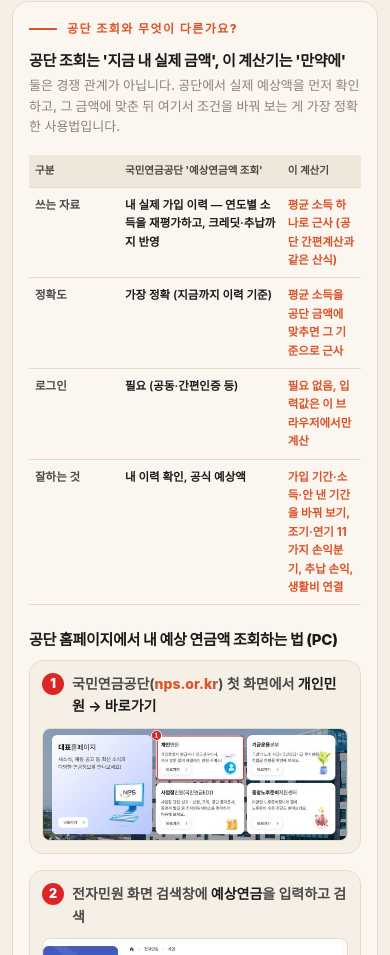
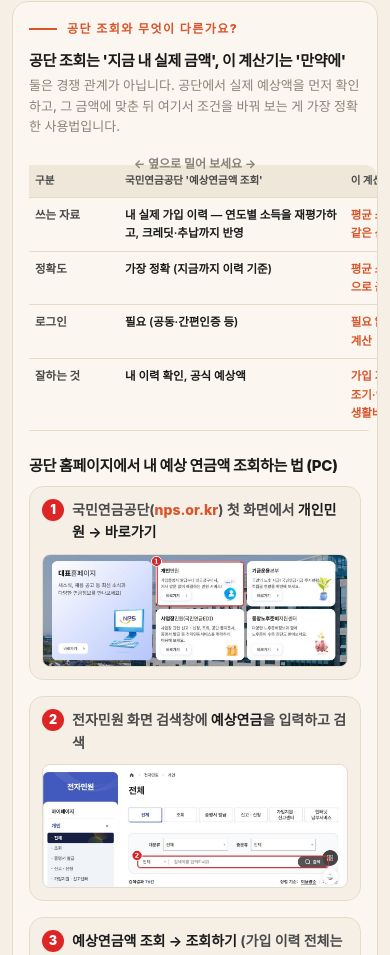
Before and after one commit to ttokjaeTV/nps-calc, a plain HTML site: page index.html in a window 390 px wide. Shown: the part 6684-7639 px from the top of the page. Drawn offline with nearby package versions, Linux system fonts and the light colour scheme; a script that the page names is missing; a web font is replaced by a local one.

Commit message:
화면 정리: 표 스크롤 힌트를 실제 넘침 폭에서만 표시, 인쇄 시 숨김 (화면 표시만 수정)
계산 로직·숫자 변경 없음(CSS·힌트·문구 표시만).

Co-Authored-By: Claude Sonnet 5.5 <noreply@anthropic.com>

```diff
--- a/index.html
+++ b/index.html
@@ -209,8 +209,10 @@
 
   /* 시나리오 표 */
   .scroll-hint { display: none; margin: 12px 0 -8px; text-align: center; font-size: 12px; font-weight: 700; color: var(--ink-mute); }
+  @media (max-width: 616px) { .scroll-hint.sh-616 { display: block; } }
   @media (max-width: 536px) { .scroll-hint.sh-536 { display: block; } }
-  @media (max-width: 616px) { .scroll-hint.sh-616 { display: block; } }
+  @media (max-width: 576px) { .scroll-hint.sh-576 { display: block; } }
+  @media print { .scroll-hint { display: none !important; } }
   .scroll-hint:has(+ .tjl-box) { display: none !important; }
   .table-wrap { overflow-x: auto; margin-top: 16px; border-radius: 12px; }
   .data-table { width: 100%; border-collapse: collapse; font-size: 13px; min-width: 760px; }
@@ -359,7 +361,7 @@
   .ch-big small { display: block; font-size: 13px; color: var(--ink-mute); font-weight: 600; letter-spacing: 0; }
   @media (max-width: 768px) {
     .guide-steps { grid-template-columns: 1fr; }
-    .cmp-table { min-width: 520px; }
+    .detail-table.cmp-table { min-width: 520px; }
     .ch-big { font-size: 19px; }
     .c3-table { min-width: 0; font-size: 10.5px; }
     .c3-table th { white-space: normal; padding: 8px 3px; font-size: 10px; }
@@ -832,6 +834,7 @@
     <div class="step-label"><div class="step-line"></div><span class="step-text">공단 조회와 무엇이 다른가요?</span></div>
     <h3 class="chart-title">공단 조회는 '지금 내 실제 금액', 이 계산기는 '만약에'</h3>
     <p class="chart-subtitle">둘은 경쟁 관계가 아닙니다. 공단에서 실제 예상액을 먼저 확인하고, 그 금액에 맞춘 뒤 여기서 조건을 바꿔 보는 게 가장 정확한 사용법입니다.</p>
+    <p class="scroll-hint sh-576" aria-hidden="true">← 옆으로 밀어 보세요 →</p>
     <div class="table-wrap" style="margin-top:0;">
       <table class="data-table detail-table cmp-table">
         <thead><tr><th style="text-align:left;">구분</th><th style="text-align:left;">국민연금공단 '예상연금액 조회'</th><th style="text-align:left;">이 계산기</th></tr></thead>
```
Also changed, not shown: src/template.html (+5 -2 lines).
